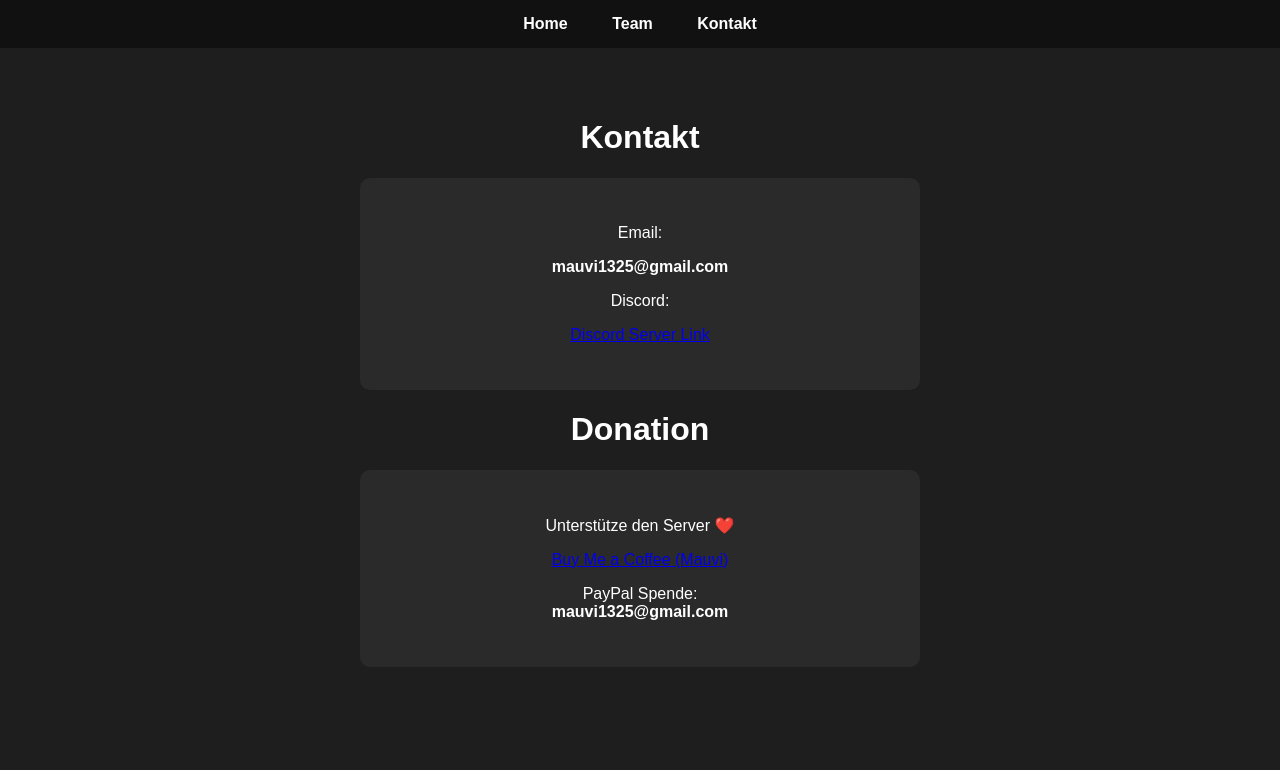
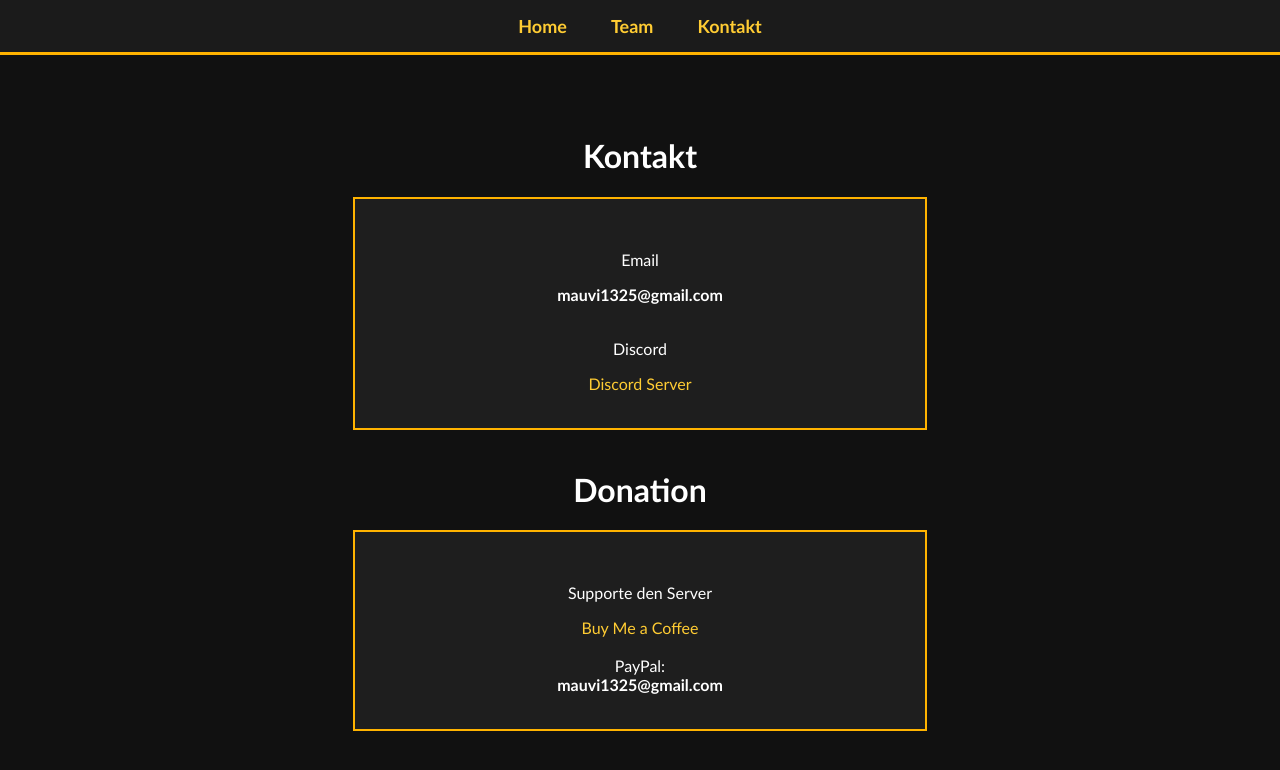
Before and after one commit to mauvi202/Valesmp.de, a plain HTML site: page kontakt.html in a window 1280 px wide. Drawn offline with Linux system fonts and the light colour scheme.

Commit message:
Update contact information and styles in kontakt.html

```diff
--- a/kontakt.html
+++ b/kontakt.html
@@ -1,42 +1,57 @@
+
 <!DOCTYPE html>
 <html lang="de">
 <head>
 <meta charset="UTF-8">
-<title>Kontakt - ValeSMP</title>
+<title>Kontakt</title>
 
 <style>
+
 body{
-    font-family:Arial;
-    background:#1e1e1e;
+margin:0;
+font-family: "Trebuchet MS", sans-serif;
+background:#111;
 color:white;
-    margin:0;
 }
 
 nav{
-    background:#111;
+background:#1b1b1b;
 padding:15px;
 text-align:center;
+border-bottom:3px solid #ffb300;
 }
 
 nav a{
-    color:white;
+color:#ffcc33;
 margin:0 20px;
 text-decoration:none;
 font-weight:bold;
+font-size:18px;
 }
 
 .container{
-    padding:50px;
+padding:60px;
 text-align:center;
 }
 
 .box{
-    background:#2a2a2a;
-    padding:30px;
-    border-radius:10px;
-    margin:20px auto;
+background:#1e1e1e;
+padding:35px;
 max-width:500px;
+margin:auto;
+border:2px solid #ffb300;
+margin-bottom:40px;
 }
+
+a{
+color:#ffcc33;
+text-decoration:none;
+}
+
+a:hover{
+color:#ffa000;
+}
+
 </style>
 
 </head>
@@ -54,27 +69,29 @@ nav a{
 <h1>Kontakt</h1>
 
 <div class="box">
-<p>Email:</p>
-<p><b>mauvi1325@gmail.com</b></p>
 
-<p>Discord:</p>
-<p><a href="#">Discord Server Link</a></p>
+<p>Email</p>
+<b>mauvi1325@gmail.com</b>
+
+<br><br>
+
+<p>Discord</p>
+<a href="#">Discord Server</a>
+
 </div>
 
 <h1>Donation</h1>
 
 <div class="box">
 
-<p>Unterstütze den Server ❤️</p>
+<p>Supporte den Server</p>
 
-<p>
-<a href="https://www.buymeacoffee.com/">Buy Me a Coffee (Mauvi)</a>
-</p>
+<a href="https://www.buymeacoffee.com/">Buy Me a Coffee</a>
 
-<p>
-PayPal Spende:<br>
+<br><br>
+
+PayPal:<br>
 <b>mauvi1325@gmail.com</b>
-</p>
 
 </div>
 
```
Lines whose indentation alone changed are shown as unchanged.
